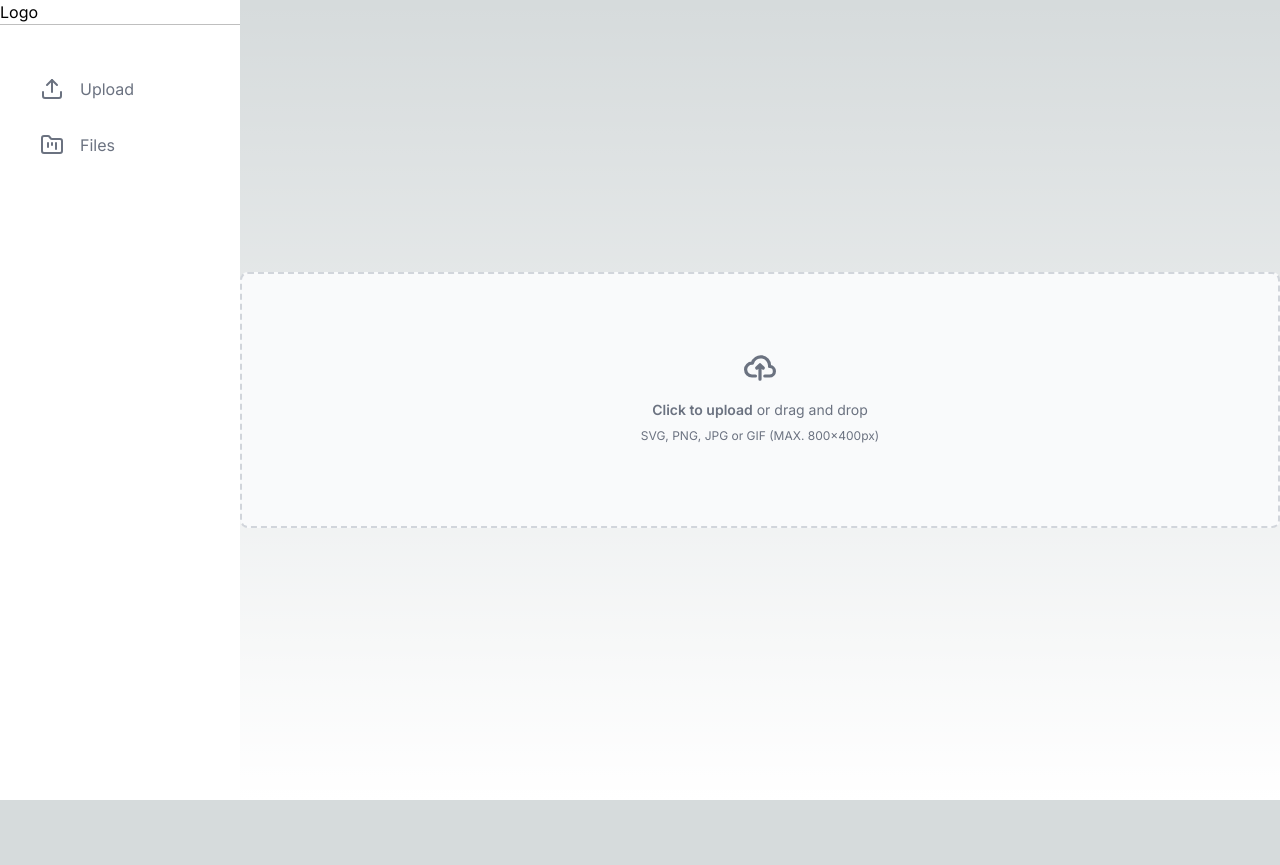
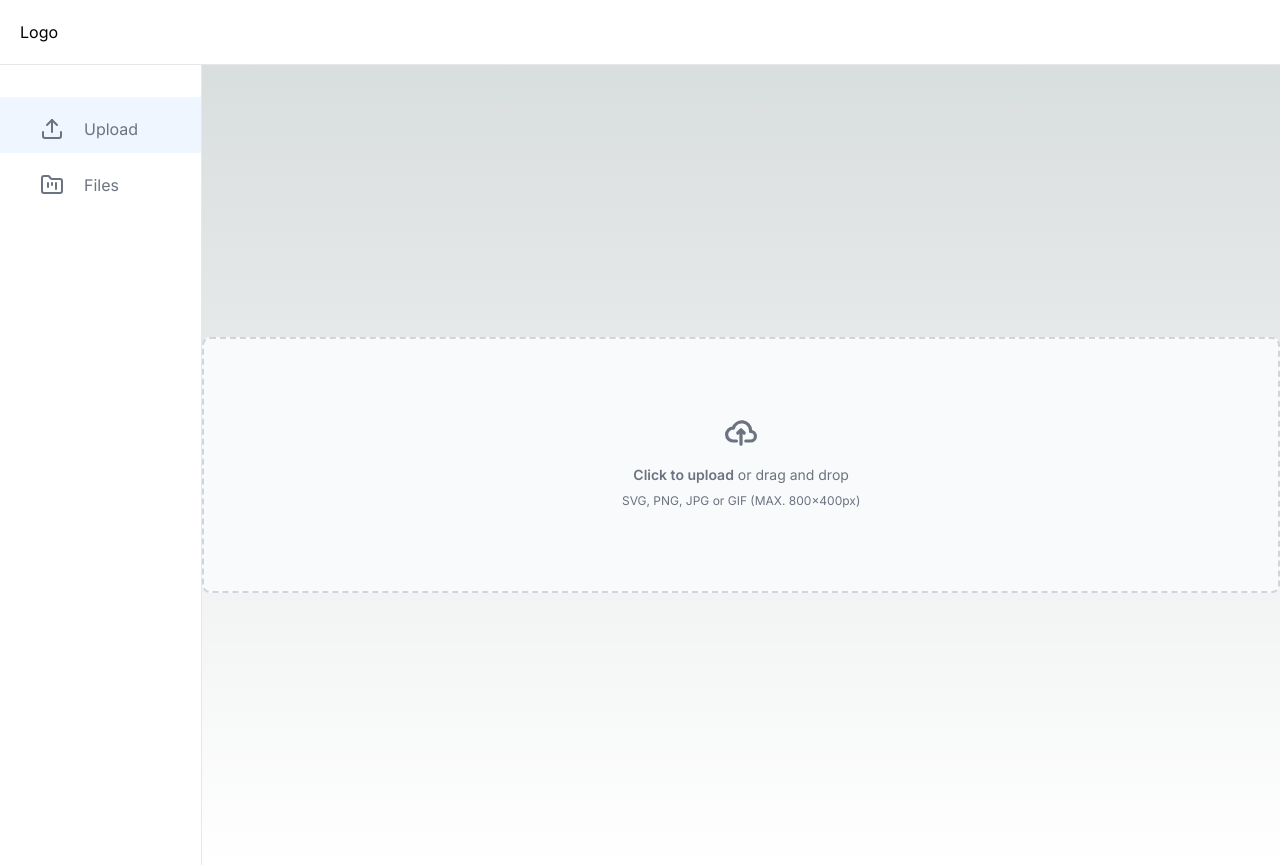
Before and after one commit to Deepakcodez/SharedYou-web-app, a Next.js app: page /upload in a window 1280 px wide. Before the commit the page ends 800 px from the top, so only its background shows below. Built offline with nearby package versions, Linux system fonts and the light colour scheme.

Commit message:
fixing layout

```diff
--- a/src/app/(Auth)/(routes)/(dashboard)/_components/Sidebar.tsx
+++ b/src/app/(Auth)/(routes)/(dashboard)/_components/Sidebar.tsx
@@ -1,40 +1,41 @@
-import { FolderKanban,  Upload } from "lucide-react";
-import React, { Fragment } from "react";
-import Link from 'next/link'
+"use client";
+import { FolderKanban, Upload } from "lucide-react";
+import React, { Fragment, useState } from "react";
+import Link from "next/link";
 export const Sidebar = () => {
-    type MenuItem = {
-        title: string;
-        icon: React.ReactNode;
-        navigate : string
-      };
-  const menu: MenuItem[]  = [
+  const [ActiveIndex, setActiveIndex] = useState(0);
+  type MenuItem = {
+    title: string;
+    icon: React.ReactNode;
+    navigate: string;
+  };
+  const menu: MenuItem[] = [
     {
       title: "Upload",
       icon: <Upload />,
-      navigate : '/upload'
+      navigate: "/upload",
     },
     {
       title: "Files",
       icon: <FolderKanban />,
-      navigate : '/files'
+      navigate: "/files",
     },
   ];
   return (
-    <div className="h-screen w-[15rem] bg-white text-black  ">
-        <h1 className="border-b border-black/25">
-
-      Logo
-        </h1>
+    <div className="hidden md:block h-screen  md:w-[15rem] bg-white text-black border-r ">
       {/* menu  */}
       <div className="menu  pt-8">
         {menu.map((item, index) => (
           <Fragment key={index}>
-            <Link  href={item.navigate}   className=" flex  gap-4 pt-2 hover:bg-gray-200 h-14 items-center ">
-                <h1 className="text-gray-500 ps-10 ">
-                {item.icon}
-
-                </h1>
-              <h1 className="text-gray-500 ">{item.title}</h1>
+            <Link
+              href={item.navigate}
+              onClick={() => setActiveIndex(index)}
+              className={`flex gap-5 pt-2 text-blue-400 hover:bg-gray-200 h-14 items-center ${
+                ActiveIndex === index ? " bg-blue-50" : ""
+              }`}
+            >
+              <h1 className={`text-gray-500 ps-10 ${ActiveIndex == index && "text-blue-500"}`}>{item.icon}</h1>
+              <h1 className = {`text-gray-500  ${ActiveIndex == index && "text-blue-500"}`} >{item.title}</h1>
             </Link>
           </Fragment>
         ))}
--- /dev/null
+++ b/src/app/(Auth)/(routes)/(dashboard)/_components/TopHeader.tsx
@@ -0,0 +1,15 @@
+import { UserButton } from '@clerk/nextjs'
+import React from 'react'
+
+export const TopHeader = () => {
+  return (
+    <>
+    <div className=' flex w-full  py-5 px-5 items-center border-b  justify-between  bg-white '>
+        <h1 className='text-black '>Logo</h1>
+        <UserButton/>
+
+
+    </div>
+    </>
+  )
+}
--- a/src/app/(Auth)/(routes)/(dashboard)/layout.tsx
+++ b/src/app/(Auth)/(routes)/(dashboard)/layout.tsx
@@ -1,18 +1,21 @@
-import React from 'react'
-import { Sidebar } from './_components/Sidebar';
+import React from "react";
+import { Sidebar } from "./_components/Sidebar";
+import { TopHeader } from "./_components/TopHeader";
 
-const layout = ({children,}: Readonly<{children: React.ReactNode;}>) => {
+const layout = ({ children }: Readonly<{ children: React.ReactNode }>) => {
   return (
     <>
-    <div className=' flex w-full'>
+      <div className=" flex-col w-full">
+        <div className="w-full">
+          <TopHeader />
+        </div>
+        <div className="w-full flex ">
+          <Sidebar />
+          {children}
+        </div>
+      </div>
+    </>
+  );
+};
 
-    <div>
-      <Sidebar/>
-    </div>
-    {children}
-    </div>
-    </>
-  )
-}
-
-export default layout
+export default layout;
```
